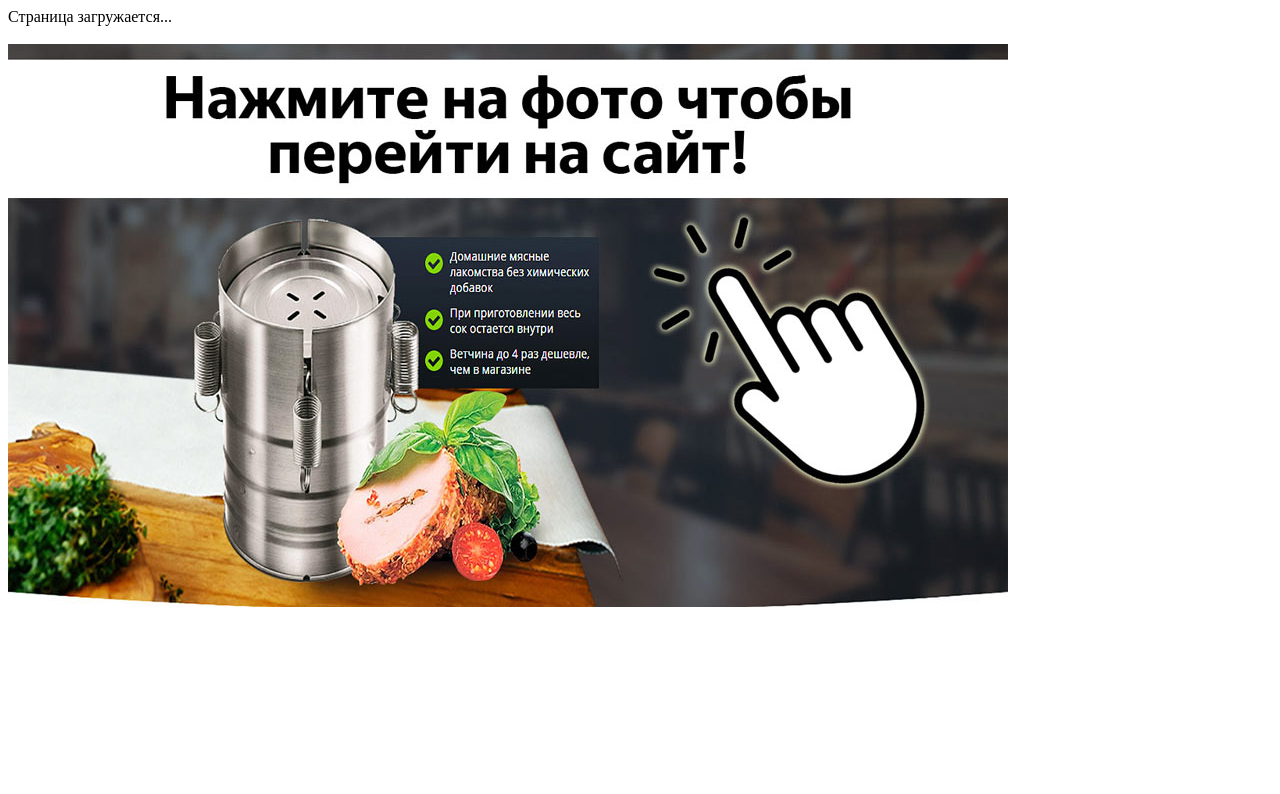
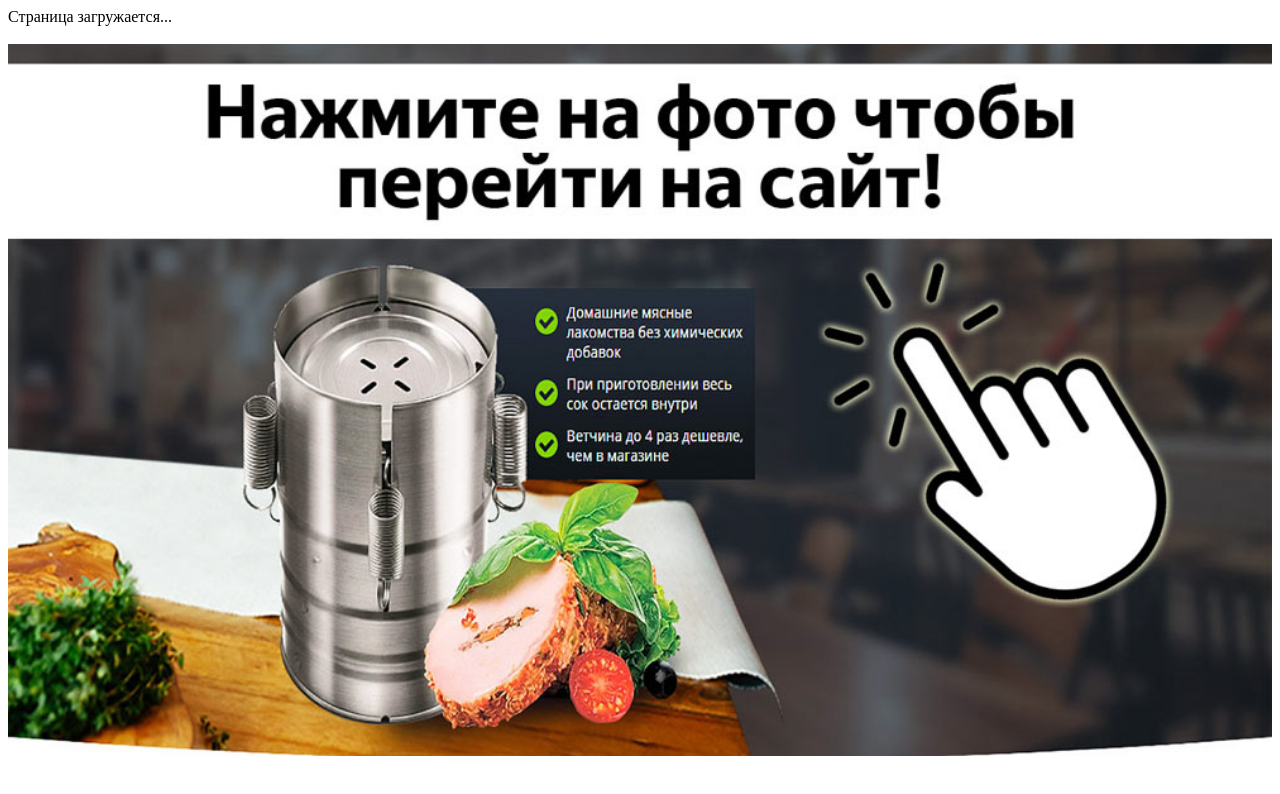
Before and after one commit to link57/ham-maker, a plain HTML site: page page4.html in a window 1280 px wide. Drawn offline with Linux system fonts and the light colour scheme.

Commit message:
Update page4.html

```diff
--- a/page4.html
+++ b/page4.html
@@ -8,7 +8,7 @@
 <body>
 <div><span>Страница загружается...</span></div><br />
 
-    <a href="https://etmx.ru/track/ham-maker/src35/?IN_SUB1=src35&IN_SUB2=21701230473_3&IN_SUB3=&land=3" rel="nofollow"><img src="https://link57.github.io/ham-maker/photo4.jpg" /></a>
+    <a href="https://etmx.ru/track/ham-maker/src35/?IN_SUB1=src35&IN_SUB2=21701230473_3&IN_SUB3=&land=3" rel="nofollow"><img src="https://link57.github.io/ham-maker/photo4.jpg" width="100%" /></a>
 
 <script type="text/javascript">
 
```
